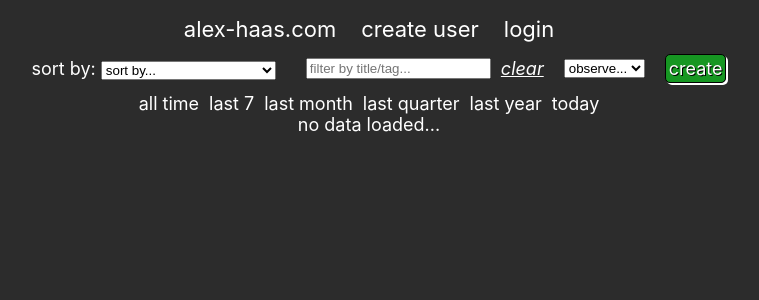
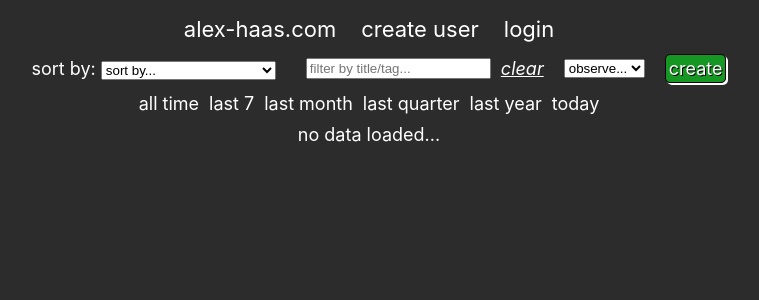
Before and after one commit to maimedlord/all, a Flask app: template templates/tv2_observables.html in a window 1280 px wide. Shown: the top 300 px of the page, without its empty margins (279-1038 px from the left). Run offline with Flask 3, Linux system fonts and the light colour scheme; the template is opened without the code that fills it, so the values that code supplies are empty.

Commit message:
tv2_observables.css only

```diff
--- a/static/css/tv2_observables.css
+++ b/static/css/tv2_observables.css
@@ -43,7 +43,8 @@
 
 #chart {
     background-color: white;
-    margin: auto;
+    border-radius: 10px;
+    margin: 5px auto 10px auto;
     width: 95%;
 }
 
```
